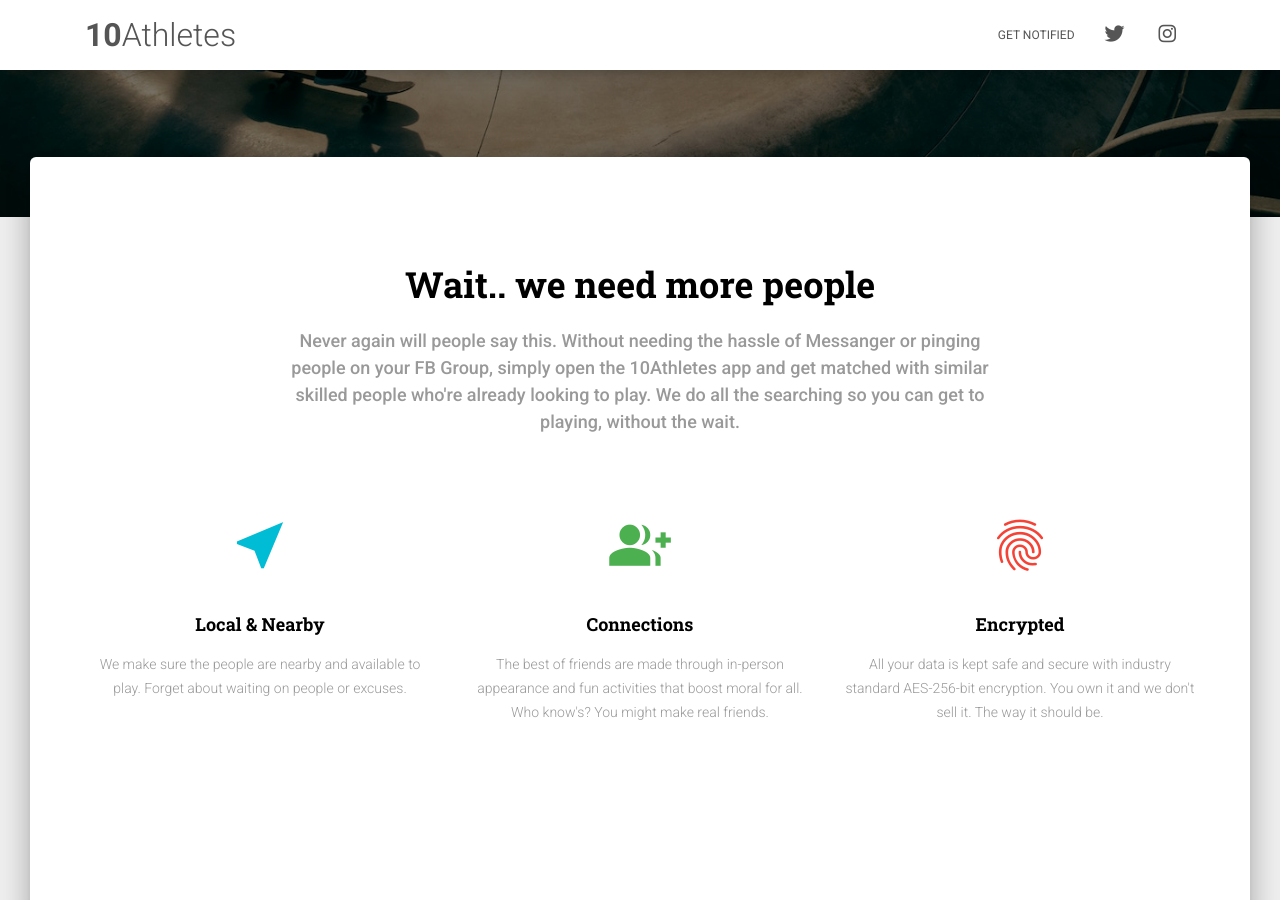
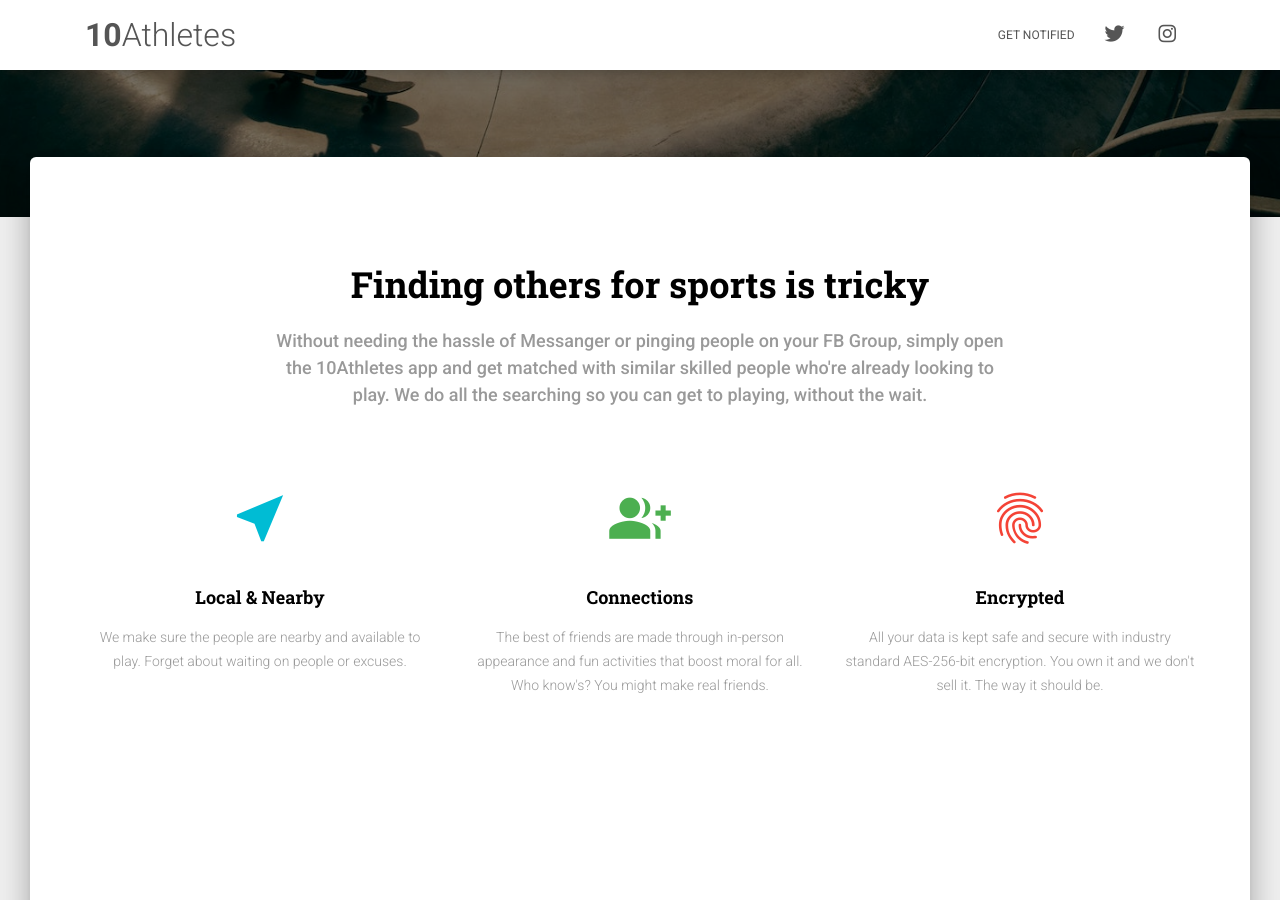
Before and after one commit to 10-Athletes/website, a Jekyll site: the page built from index.md, in a window 1280 px wide and 900 px high, scrolled down 683 px. Built offline with Jekyll 4.4.1, drawn with Linux system fonts in a browser that asks for light colours; nearby versions of some CDN libraries.

Commit message:
new changes

```diff
--- a/_layouts/default.html
+++ b/_layouts/default.html
@@ -70,8 +70,8 @@
       <div class="section text-center">
         <div class="row">
           <div class="col-md-8 ml-auto mr-auto">
-            <h2 class="title">Wait.. we need more people</h2>
-            <h4 class="description">Never again will people say this. Without needing the hassle of Messanger or pinging people on your FB Group, simply open the 10Athletes app and get matched with similar skilled people who're already looking to play. We do all the searching so you can get to playing, without the wait.</h4>
+            <h2 class="title">Finding others for sports is tricky</h2>
+            <h4 class="description">Without needing the hassle of Messanger or pinging people on your FB Group, simply open the 10Athletes app and get matched with similar skilled people who're already looking to play. We do all the searching so you can get to playing, without the wait.</h4>
           </div>
         </div>
         <div class="features">
```
